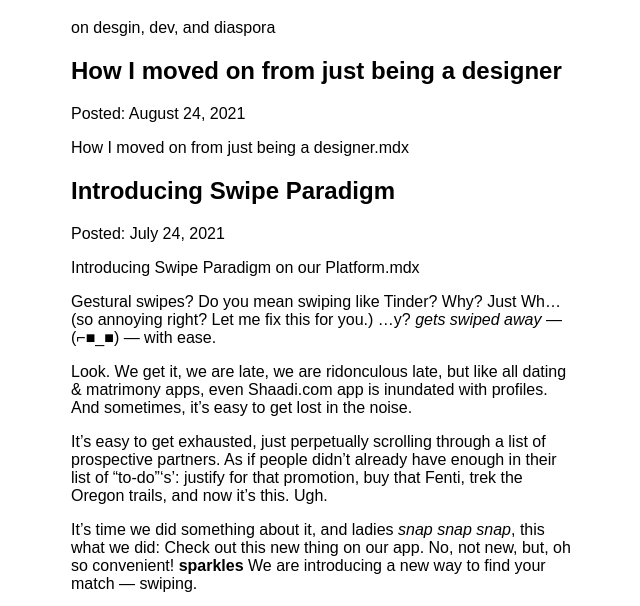
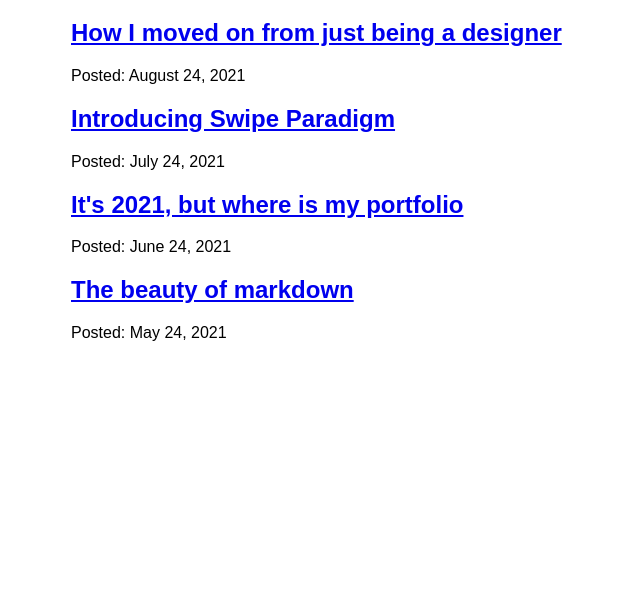
Before and after one commit to elusiveanmol/gatsby-anmolone, a Gatsby site: page /blog in a window 1280 px wide. Shown: the part 157-763 px from the top of the page, without its empty margins (319-959 px from the left). Built offline with nearby package versions, Linux system fonts and the light colour scheme; Gatsby itself is replaced by a stand-in of ours.

Commit message:
Finished Gatsby Tutorial Part 6

```diff
--- a/src/pages/blog.js
+++ b/src/pages/blog/index.js
@@ -1,35 +1,27 @@
 import * as React from 'react'
 
 //Step 1: Import the graphql tag
-import { graphql } from 'gatsby'
+import { Link, graphql } from 'gatsby'
 
-import { MDXRenderer } from 'gatsby-plugin-mdx'
-
-import Layout from '../components/layout'
+import Layout from '../../components/layout'
 
 
 
-const BlogPage = ({ data }) => {
+const BlogPage = ({ data}) => {
 	return (
-
 		<Layout pageTitle="My Thoughts">
-		<p>on desgin, dev, and diaspora</p>
-
-
-		{/* Step 3: Use the data in your component */}
-
 			{
-				data.allMdx.nodes.map((node) => (
+				data.allMdx.nodes.map(node => (
 					<article key={node.id}>
-						<h2>{node.frontmatter.title}</h2>
+						<h2>
+							<Link to={`/blog/${node.slug}`}>
+								{node.frontmatter.title}
+							</Link>
+						</h2>
 						<p>Posted: {node.frontmatter.date}</p>
-						<MDXRenderer>
-							{node.body}
-						</MDXRenderer>
 					</article>
 				))
 			}
-
 		</Layout>
 	)
 }
@@ -44,7 +36,7 @@ query {
 				title
 			}
 			id
-			body
+			slug
 		}
 	}
 }
```
Also changed, not shown: src/pages/{mdx.slug}.js (added, +30 -0 lines), 3 other files.
